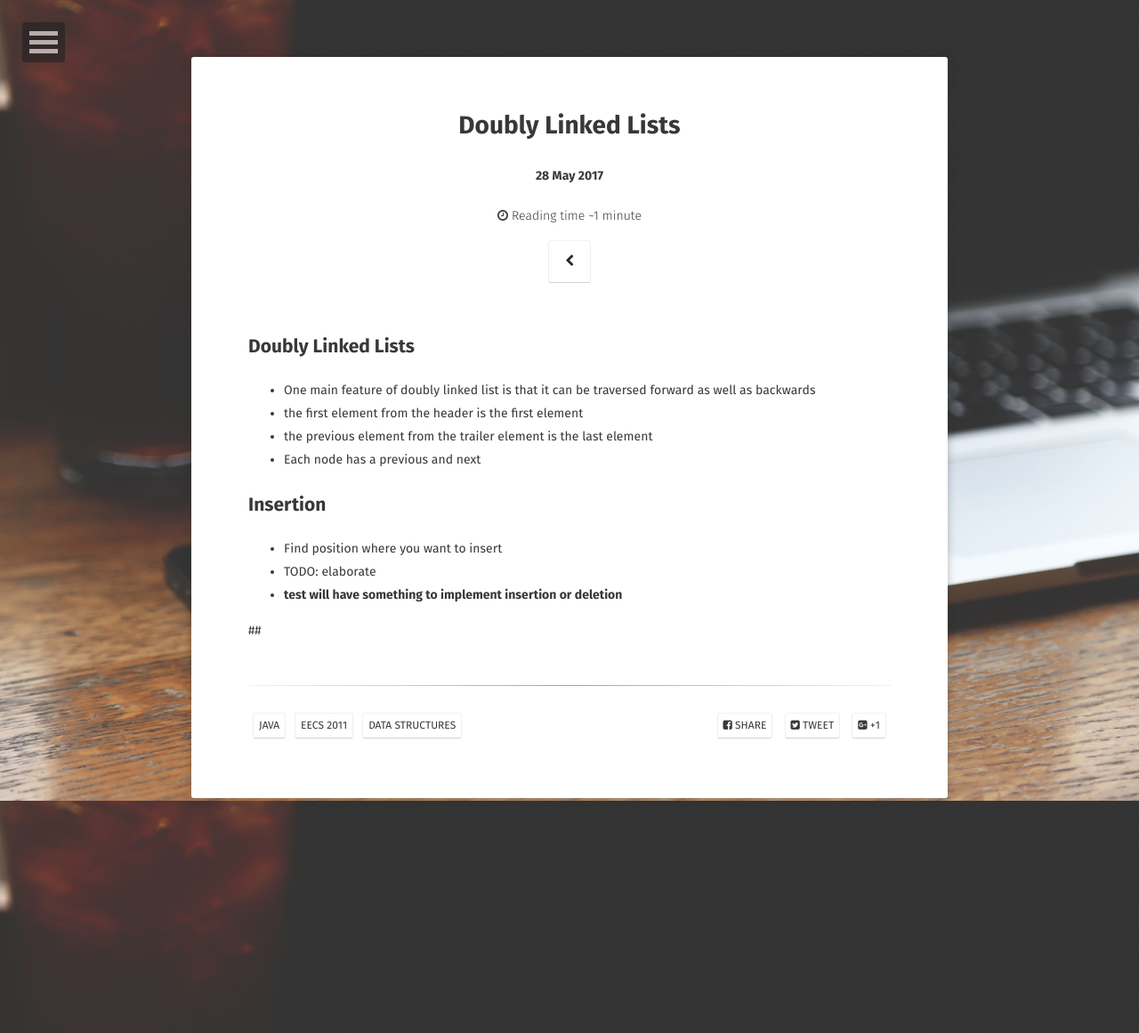
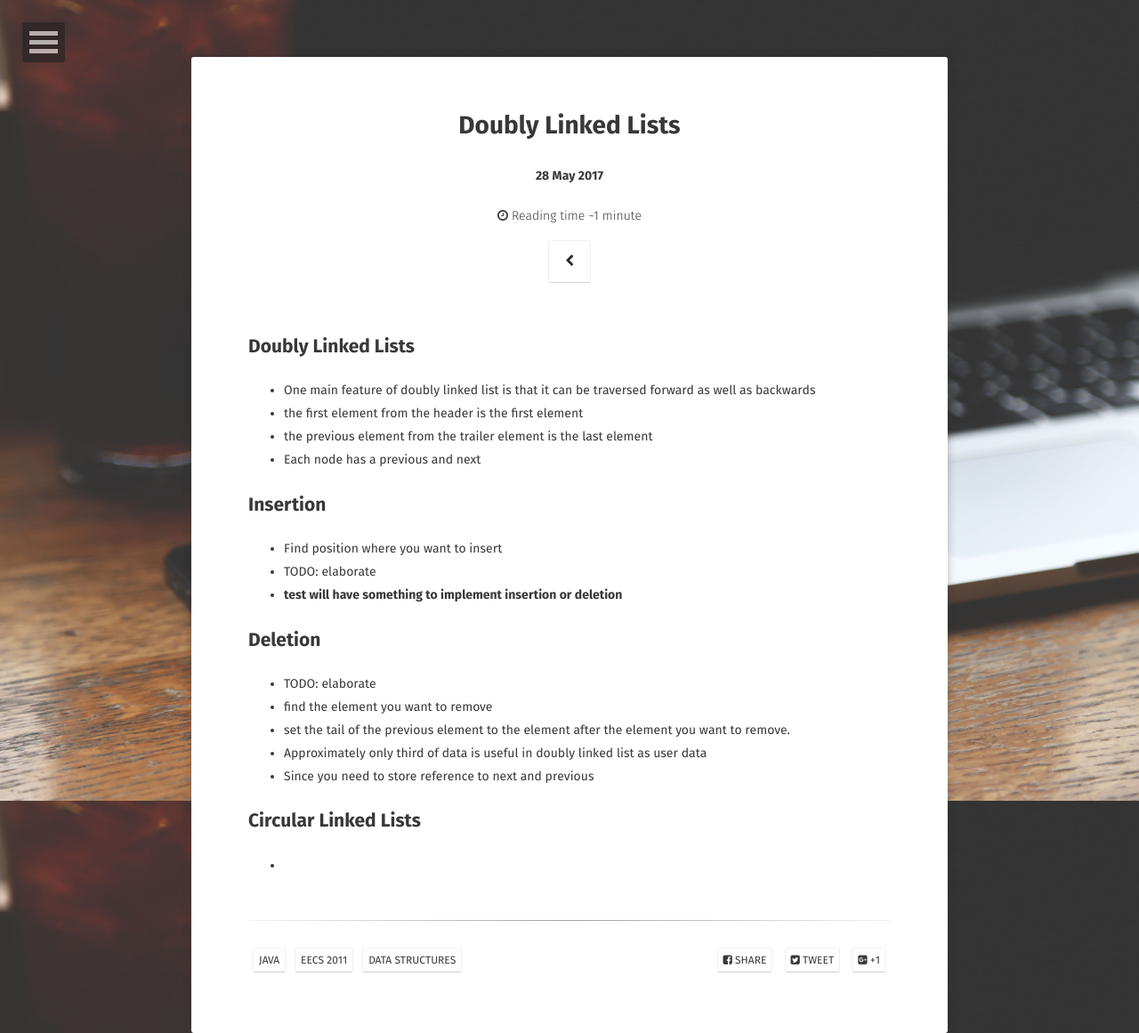
Before and after one commit to MuhammedMujahid/portfolio-blog, a Jekyll site: the page built from _posts/2017-05-29-Doubly-Linked-List.md, in a window 1280 px wide. Shown: the whole page at 89% size. Built offline with Jekyll 4.4.1, drawn with Linux system fonts in a browser that asks for light colours; some web fonts are replaced.

Commit message:
more changes

```diff
--- a/_posts/2017-05-29-Doubly-Linked-List.md
+++ b/_posts/2017-05-29-Doubly-Linked-List.md
@@ -22,4 +22,19 @@ comments: false
 - TODO: elaborate
 - **test will have something to implement insertion or deletion**
 
-##
+## Deletion
+- TODO: elaborate
+- find the element you want to remove
+- set the tail of the previous element to the element after the element you want to remove.
+- Approximately only third of data is useful in doubly linked list as user data
+- Since you need to store reference to next and previous
+
+## Circular Linked Lists
+-
+
+
+
+
+{% highlight java %}
+
+{% endhighlight %}
```
Also changed, not shown: _posts/2017/may/2017-05-29-Time-Complexity.md (+5 -0 lines).
